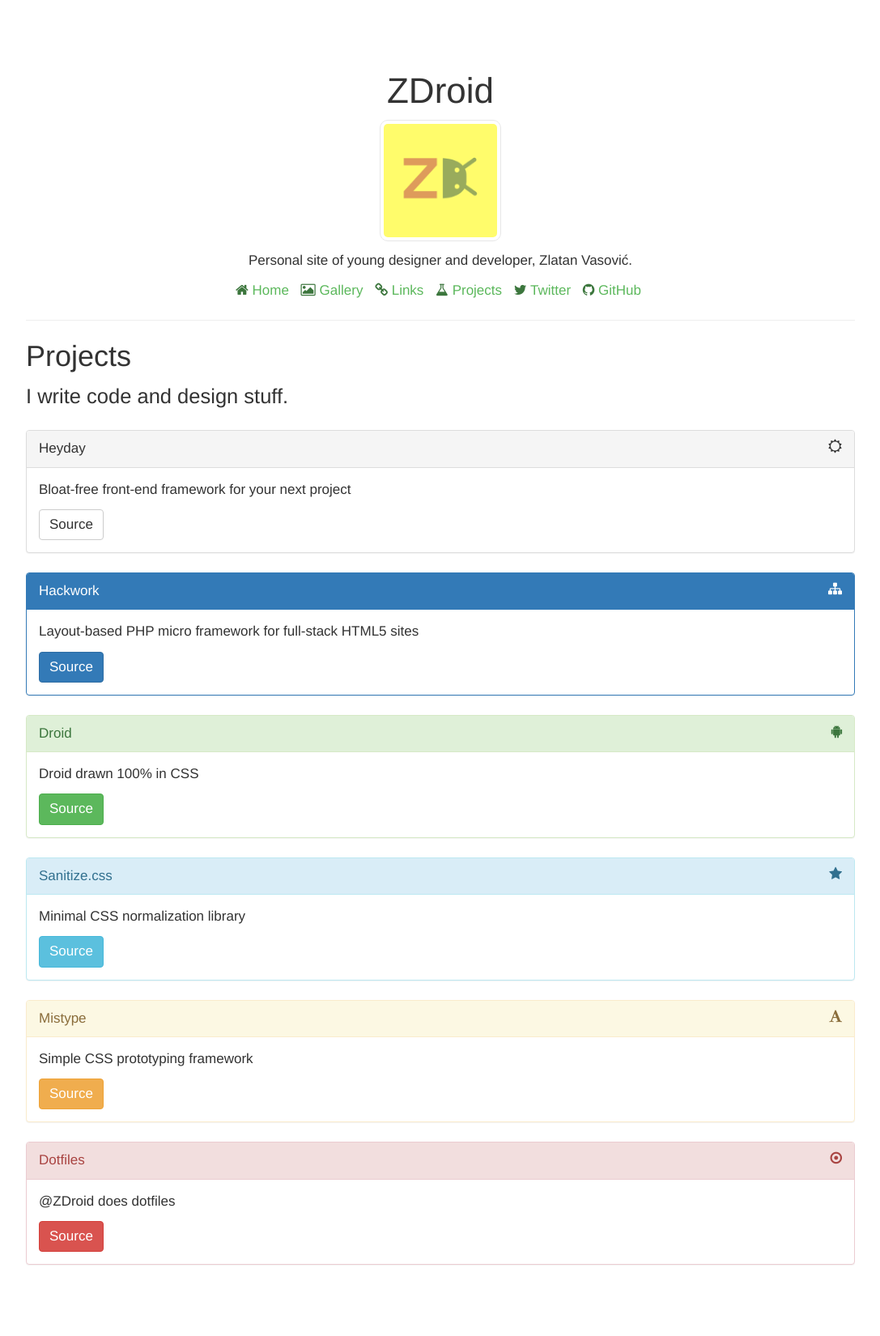
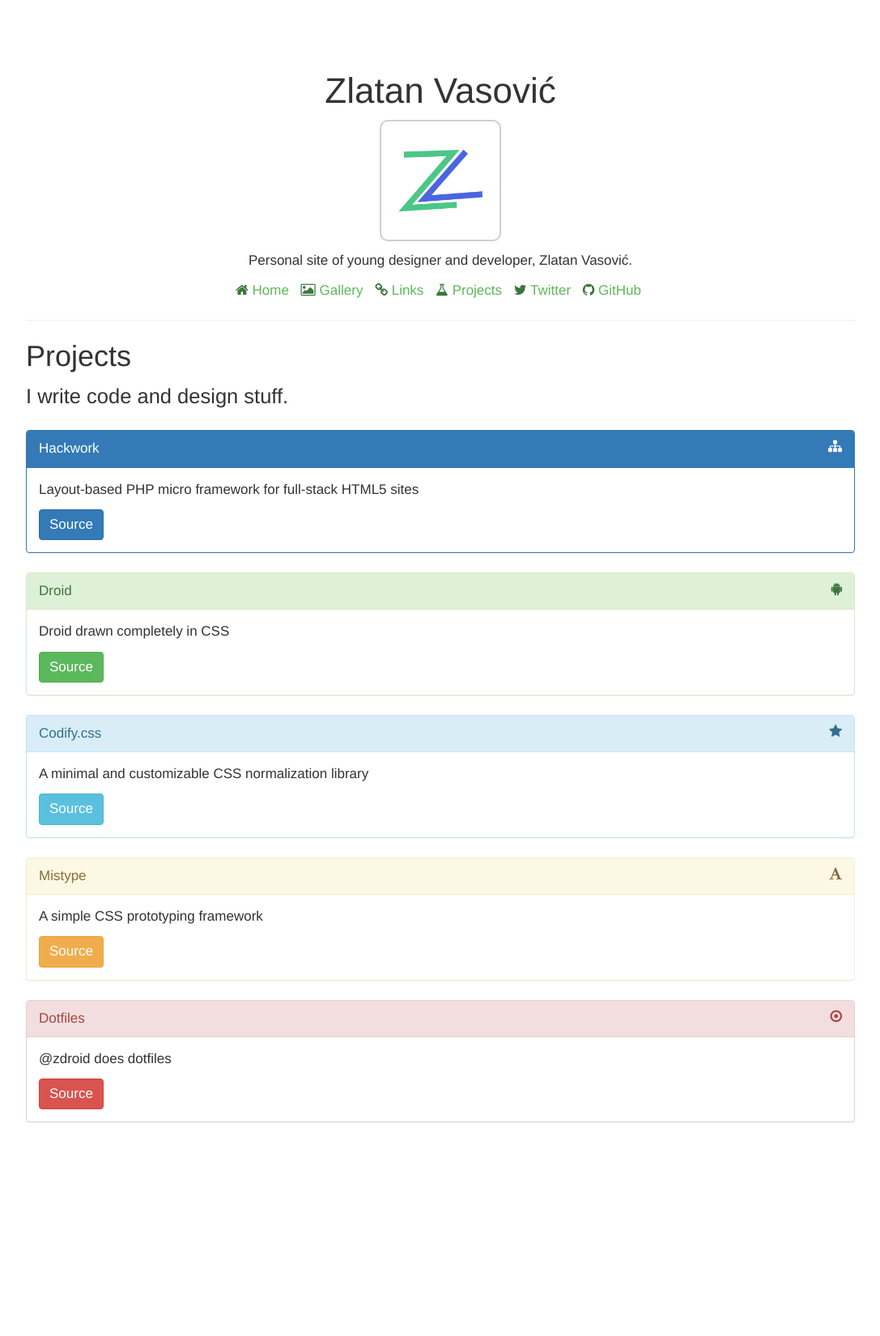
Before and after one commit to zlatanvasovic/zlatanvasovic.github.io, a Jekyll site: the page built from projects.html, in a window 1280 px wide. Shown: the whole page at 81% size, without its empty margins (96-1183 px from the left). Built offline with Jekyll 4.4.1, drawn with Linux system fonts in a browser that asks for light colours; nearby versions of some CDN libraries; library files that are not in the unit come from our copies; after the commit the page ends 1474 px from its top, so only the background shows below that.

Commit message:
Update links, projects and branding

```diff
--- a/_config.yml
+++ b/_config.yml
@@ -26,14 +26,14 @@ defaults:
 # Meta data
 # ---------
 
-title:        ZDroid
+title:        Zlatan Vasović
 author:       Zlatan Vasović
 description:  Personal site of young designer and developer, Zlatan Vasović.
-keywords:     zdroid, github, design, designer, development, developer, code
+keywords:     zdroid, github, design, development, code, science, physics
 language:     en
 
 # Links
 # -----
 
 twitter:      zdr0id
-_github:      ZDroid # `site.github` is used by GitHub pages
+_github:      zdroid # `site.github` is used by GitHub pages
--- a/_data/projects.yml
+++ b/_data/projects.yml
@@ -1,35 +1,29 @@
-- name: Heyday
-  description: Bloat-free front-end framework for your next project
-  src: pulsir/heyday
-  state: default
-  icon: sun-o
-
 - name: Hackwork
   description: Layout-based PHP micro framework for full-stack HTML5 sites
-  src: ZDroid/hackwork
+  src: zdroid/hackwork
   state: primary
   icon: sitemap
 
 - name: Droid
-  description: Droid drawn 100% in CSS
-  src: ZDroid/droid
+  description: Droid drawn completely in CSS
+  src: zdroid/droid
   state: success
   icon: android
 
-- name: Sanitize.css
-  description: Minimal CSS normalization library
-  src: ZDroid/sanitize.css
+- name: Codify.css
+  description: A minimal and customizable CSS normalization library
+  src: zdroid/codify.css
   state: info
   icon: star
 
 - name: Mistype
-  description: Simple CSS prototyping framework
-  src: ZDroid/mistype
+  description: A simple CSS prototyping framework
+  src: zdroid/mistype
   state: warning
   icon: font
 
 - name: Dotfiles
-  description: "@ZDroid does dotfiles"
-  src: ZDroid/dotfiles
+  description: "@zdroid does dotfiles"
+  src: zdroid/dotfiles
   state: danger
   icon: dot-circle-o
--- a/assets/css/app.css
+++ b/assets/css/app.css
@@ -20,6 +20,7 @@
 }
 
 .logo {
+  border: 2px solid #bbb;
   border-radius: 10px;
   opacity: .7;
 }
--- a/index.html
+++ b/index.html
@@ -1,6 +1,6 @@
 ---
 title: Home
-lead: Hi. I'm Zlatan Vasović, young designer and developer. I like the Milky way.
+lead: Hi. I'm Zlatan Vasović, young designer and developer. I am interested in many spheres.
 ---
 
-<p>I like <b>design</b>, <b>development</b> and <b>science</b> (especially math and geography). <a href="https://twitter.com/{{ site.twitter }}">Say hi.</a></p>
+<p>I like <b>design</b>, <b>development</b> and <b>science</b> (especially physics and geography). <a href="https://twitter.com/{{ site.twitter }}">Say hi.</a></p>
```
Also changed, not shown: README.md, assets/img/favicon.ico, assets/img/logo.png.
